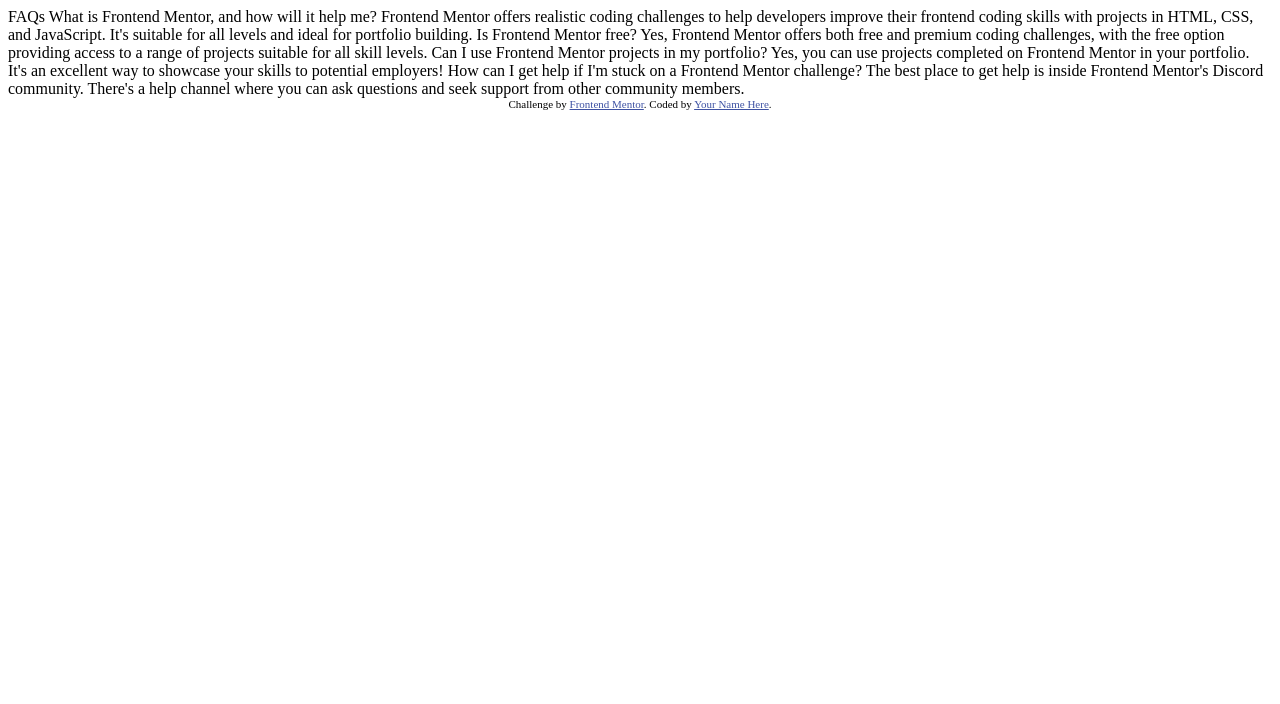
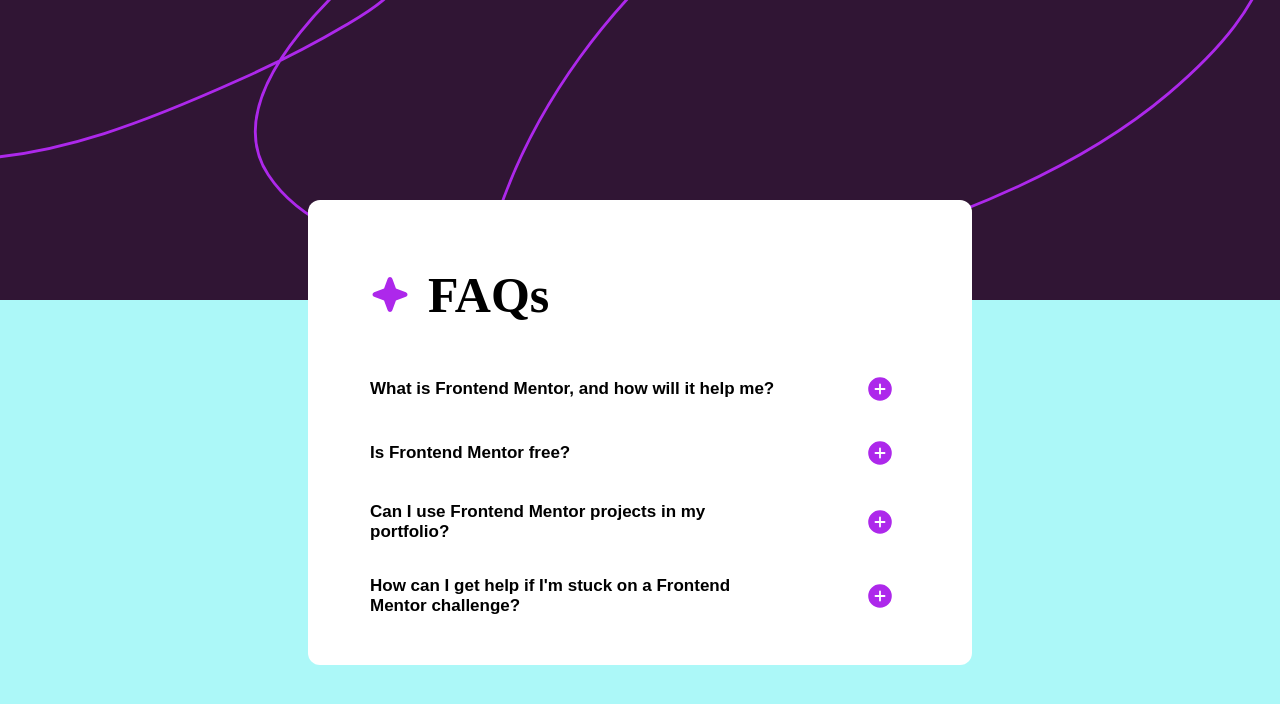
Before and after one commit to mamalo174483/Challenges, a plain HTML site: page index.html in a window 1280 px wide. Drawn offline with Linux system fonts and the light colour scheme; a web font is replaced by a local one.

Commit message:
Enhance FAQ accordion with styles and interactivity
Added styles for layout, typography, and interactive elements. Updated FAQ structure and included JavaScript for toggle functionality.

```diff
--- a/index.html
+++ b/index.html
@@ -1,6 +1,7 @@
 <!DOCTYPE html>
 <html lang="en">
 <head>
+
   <meta charset="UTF-8">
   <meta name="viewport" content="width=device-width, initial-scale=1.0"> <!-- displays site properly based on user's device -->
 
@@ -10,39 +11,209 @@
 
   <!-- Feel free to remove these styles or customise in your own stylesheet 👍 -->
   <style>
-    .attribution { font-size: 0.6875rem; text-align: center; }
-    .attribution a { color: hsl(228, 45%, 44%); }
+       @font-face {
+        font-family: 'Work Sans';
+        src: url('./fonts/WorkSans-VariableFont_wght.ttf') format('truetype');
+        font-weight: 100 900;
+      }
+        body {
+      margin: 0;
+      background-color: rgb(172, 248, 248);
+      font-family: 'Work Sans';
+      min-height: 100vh;
+      padding-bottom: 100px;
+
+       }
+    .bg-top {
+      width: 100%;
+      height: 300px;
+      background-color: hsl(281, 39%, 14%);
+      background-image: url('./assets/images/background-pattern-desktop.svg');
+      background-repeat: no-repeat;
+      background-position: center;
+      background-size: cover;
+      position: relative;
+    }
+        .main {
+
+      position: absolute;
+      top: 200px;
+      left: 50%;
+      transform: translateX(-50%);
+      background: white;
+      max-width: 600px;
+      width: 90%;
+      border-radius: 12px;
+      padding: 2rem;
+    }
+    .in-main{
+      display: grid;
+      padding-left: 30px;
+      padding-right: 30px;
+
+    }
+    .title {
+      display: grid;
+      grid-template-columns: auto 1fr;
+      align-items: center;
+      gap: 18px;
+
+      font-size: 50px;
+
+
+    }
+    .f1{
+      cursor: pointer;
+      transition: 0.3s;
+      display: grid;
+      grid-template-columns: auto 45px;
+      align-items: center;
+      gap: 80px;
+      font-weight: bold;
+      font-size: 17px;
+      font-family: Arial, Helvetica, sans-serif;
+
+
+
+    }
+    .f1:hover{
+      color: rgb(74, 74, 244);
+    }
+
+    .active .f1 img {
+      content: url("assets/images/icon-minus.svg");
+
+
+    }
+    .f1 span {
+  position: relative;
+  width: 30px;
+  height: 30px;
+}
+
+.f1 img {
+  position: absolute;
+  width: 30px;
+  height: 30px;
+  transition: opacity 0.3s ease;
+}
+
+.f1 .plus {
+  opacity: 1;
+}
+
+.f1 .minus {
+  opacity: 0;
+}
+
+.active .f1 .plus {
+  opacity: 0;
+}
+
+.active .f1 .minus {
+  opacity: 1;
+}
+    .answer1 {
+    max-height: 0;
+    overflow: hidden;
+    transition: max-height 0.5s ease;
+    }
+
+    .active .answer1 {
+      max-height: 200px;
+    }
+
+
+@media (max-width: 700px) {
+  .main {
+
+    padding: 30px 24px;
+    border-radius: 12px;
+    max-width: 70%;
+  }
+}
+
   </style>
 </head>
 <body>
+  <div class="bg-top"></div>
+  <div class="main">
+  <div class="in-main">
+  <h1 class="title">
+    <img src="assets/images/icon-star.svg" alt="tung">
+    FAQs
+  </h1>
 
-  FAQs
 
-  What is Frontend Mentor, and how will it help me?
 
-  Frontend Mentor offers realistic coding challenges to help developers improve their
-  frontend coding skills with projects in HTML, CSS, and JavaScript. It's suitable for
-  all levels and ideal for portfolio building.
+<div class="area1">
+  <p class="f1">
+    What is Frontend Mentor, and how will it help me?
+      <span>
+    <img class="plus" src="assets/images/icon-plus.svg" alt="">
+    <img class="minus" src="assets/images/icon-minus.svg" alt="">
+  </span>
+  </p>
 
-  Is Frontend Mentor free?
+  <div class="answer1">
+    Frontend Mentor offers realistic coding challenges to help developers improve
+    their frontend coding skills with projects in HTML, CSS, and JavaScript.
+    It's suitable for all levels and ideal for portfolio building.
+  </div>
+</div>
 
-  Yes, Frontend Mentor offers both free and premium coding challenges, with the free
-  option providing access to a range of projects suitable for all skill levels.
 
-  Can I use Frontend Mentor projects in my portfolio?
+<div class="area1">
+  <p class="f1">
+    Is Frontend Mentor free?
+    <span>
+    <img class="plus" src="assets/images/icon-plus.svg" alt="">
+    <img class="minus" src="assets/images/icon-minus.svg" alt="">
+  </span>
+  </p>
 
+  <div class="answer1">
+    Yes, Frontend Mentor offers both free and premium coding challenges, with the free
+    option providing access to a range of projects suitable for all skill levels.
+  </div>
+</div>
+
+
+
+  <div class="area1">
+  <p class="f1">Can I use Frontend Mentor projects in my portfolio?  <span>
+    <img class="plus" src="assets/images/icon-plus.svg" alt="">
+    <img class="minus" src="assets/images/icon-minus.svg" alt="">
+  </span></p>
+  <div class="answer1">
   Yes, you can use projects completed on Frontend Mentor in your portfolio. It's an excellent
   way to showcase your skills to potential employers!
+  </div>
+</div>
 
-  How can I get help if I'm stuck on a Frontend Mentor challenge?
-
+<div class="area1">
+  <p class="f1">How can I get help if I'm stuck on a Frontend Mentor challenge?  <span>
+    <img class="plus" src="assets/images/icon-plus.svg" alt="">
+    <img class="minus" src="assets/images/icon-minus.svg" alt="">
+  </span></p>
+  <div class="answer1">
   The best place to get help is inside Frontend Mentor's Discord community. There's a help
   channel where you can ask questions and seek support from other community members.
+</div>
+  </div>
 
 
-  <footer class="attribution">
-    Challenge by <a href="https://www.frontendmentor.io?ref=challenge">Frontend Mentor</a>.
-    Coded by <a href="#">Your Name Here</a>.
-  </footer>
+
+  </div>
+  </div>
+  <script>
+   let area1 = document.querySelectorAll(".area1");
+
+     area1.forEach(function (item) {
+    item.addEventListener("click", function () {
+    item.classList.toggle("active");
+  });
+});
+  </script>
 </body>
 </html>
```
